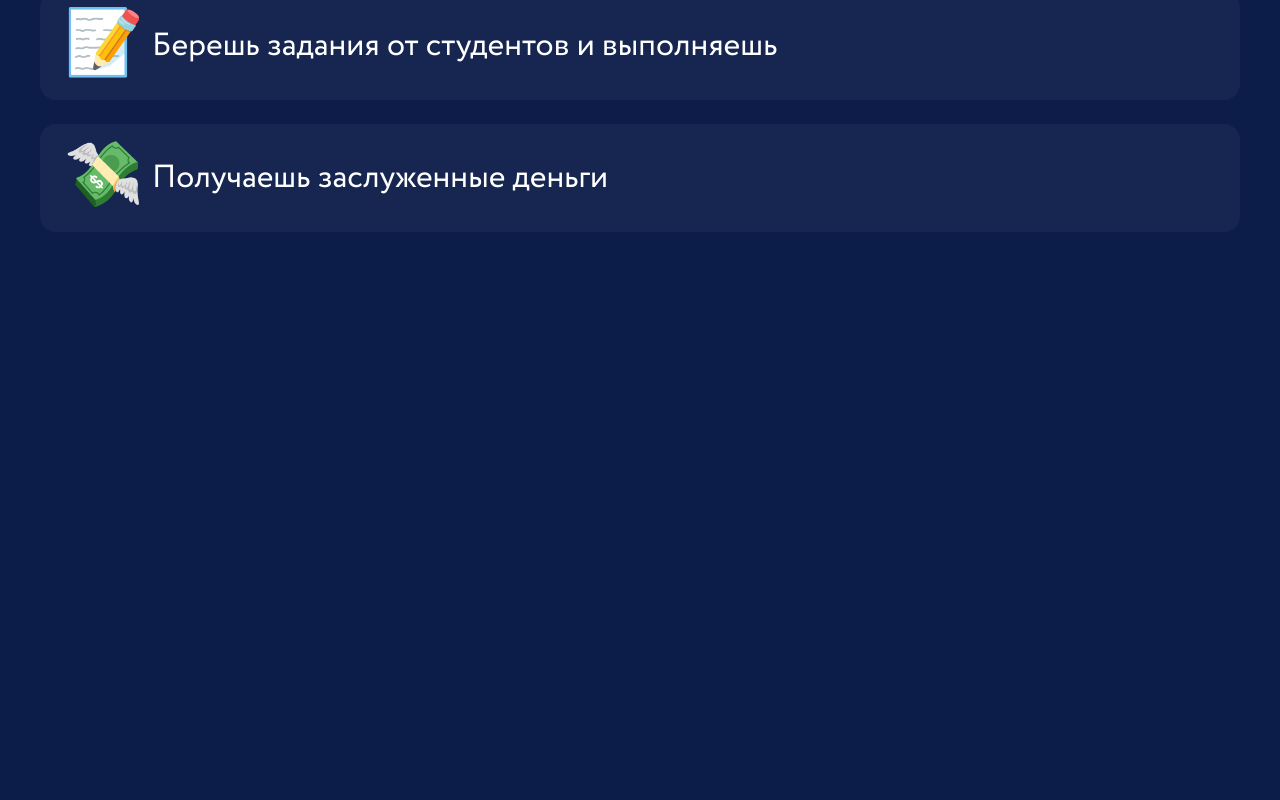
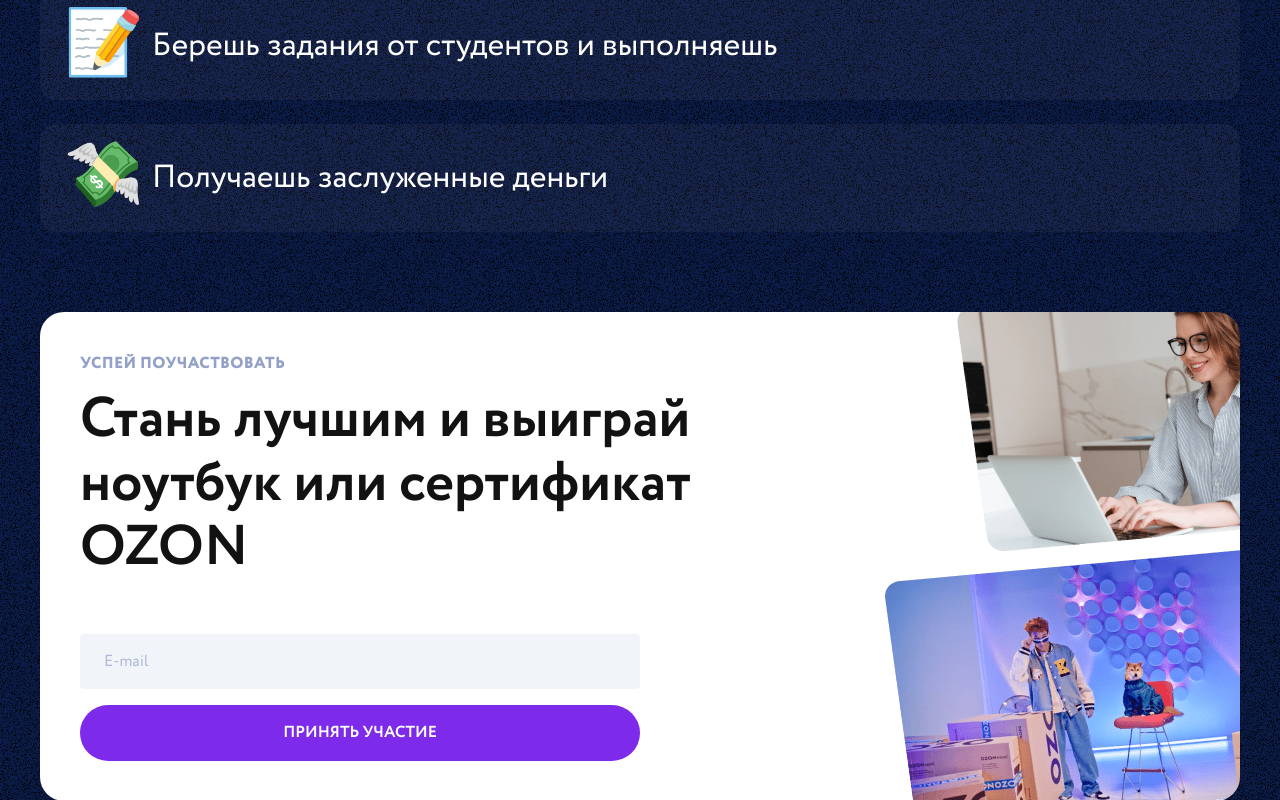
Before and after one commit to maksim-chernyshev/graduates, a website: page public/index.html in a window 1280 px wide. Shown: the part 2000-2800 px from the top of the page. Before the commit the page ends 2312 px from the top, so only its background shows below. Drawn offline with Linux system fonts and the light colour scheme.

Commit message:
- added gradient background; - added responsive banner; - added anchors to sections from header; - added 'visually-hidden' class;

```diff
--- a/public/index.html
+++ b/public/index.html
@@ -24,10 +24,9 @@
         <span>&mdash;&nbsp;платим за&nbsp;знания</span>
     </div>
     <nav class="header__navigation navigation">
-        <a class="navigation__link" href="#">От тебя</a>
-        <a class="navigation__link" href="#">Как это работает</a>
-        <a class="navigation__link" href="#">Участвуй в&nbsp;розыгрыше</a>
-        <a class="navigation__link" href="#">Отзывы</a>
+        <a class="navigation__link" href="#mission">Как это работает</a>
+        <a class="navigation__link" href="#banner">Участвуй в&nbsp;розыгрыше</a>
+        <a class="navigation__link" href="#reviews">Отзывы</a>
     </nav>
     <button class="header__menu-btn">
         <img class="header__menu-img"
@@ -63,7 +62,7 @@
             </form>
         </section>
 
-    <section class="mission content-wrapper">
+        <section class="mission content-wrapper" id="mission">
             <div class="mission__inner">
                 <h2 class="mission__title">Решай задания и&nbsp;получай деньги</h2>
                 <p class="mission__text">
@@ -177,6 +176,28 @@
             </li>
         </ul>
     </section>
+
+    <section class="banner content-wrapper" id="banner">
+        <div class="banner__inner">
+            <h2 class="banner__title visually-hidden">Розыгрыш призов</h2>
+            <p class="banner__heading">Успей поучаствовать</p>
+            <p class="banner__main-heading">Стань лучшим и&nbsp;выиграй ноутбук или сертификат OZON</p>
+            <img class="banner__img banner__img--woman" src="img/img-woman-320.png" alt="Девушка за компьютером" width="498" height="332">
+            <img class="banner__img banner__img--marketplace" src="img/img-marketplace-320.png" alt="Склад подарков" width="377" height="227">
+            <form class="banner__form" action="#">
+                <input type="hidden" value="Имя">
+                <input type="hidden" value="Фамилия">
+
+                <input class="banner__input"
+                       type="email"
+                       aria-label="Укажите свой email"
+                       placeholder="E-mail"
+                       required
+                >
+                <button class="banner__submit-btn button">Принять участие</button>
+            </form>
+        </div>
+    </section>
 </main>
 
 <footer class="footer"></footer>
--- /dev/null
+++ b/src/css/blocks/banner.scss
@@ -0,0 +1,171 @@
+.banner {
+    padding-top: 20px;
+    padding-bottom: 20px;
+
+    @media(min-width: 768px) {
+        padding-top: 32px;
+        padding-bottom: 32px;
+    }
+
+    @media(min-width: 1024px) {
+        padding-top: 40px;
+        padding-bottom: 40px;
+    }
+}
+
+.banner__inner {
+    position: relative;
+    display: grid;
+    grid-template-rows: auto auto 1fr;
+    min-height: 560px;
+    padding: 24px;
+    overflow: hidden;
+
+    border-radius: 24px;
+    background-color: var(--white);
+
+    @media(min-width: 768px) {
+        grid-template-rows: auto;
+        min-height: unset;
+        padding: 36px;
+
+        background-image:
+                url('../img/img-woman-768.png'),
+                url('../img/img-marketplace-768.png');
+        background-repeat: no-repeat;
+        background-position: right top, right bottom;
+        background-size: auto;
+    }
+
+    @media(min-width: 1024px) {
+        padding: 40px;
+
+        background-image:
+                url('../img/img-woman-1024.png'),
+                url('../img/img-marketplace-1024.png');
+    }
+
+    @media(min-width: 1440px) {
+        padding: 64px;
+
+        background-image:
+                url('../img/img-woman-1440.png'),
+                url('../img/img-marketplace-1440.png');
+    }
+}
+
+.banner__heading {
+    margin-bottom: 12px;
+
+    font-weight: 800;
+    color: var(--gray);
+    letter-spacing: 0.02em;
+    text-transform: uppercase;
+
+    @media(min-width: 1024px) {
+        font-size: 16px;
+        line-height: 24px;
+    }
+}
+
+.banner__main-heading {
+    font-size: 40px;
+    line-height: 1.15;
+    font-weight: 700;
+    color: #121213;
+
+    @media(min-width: 768px) {
+        max-width: 470px;
+        margin-bottom: 40px;
+    }
+
+    @media(min-width: 1024px) {
+        max-width: 640px;
+        margin-bottom: 54px;
+
+        font-size: 56px;
+        line-height: 64px;
+    }
+
+    @media(min-width: 1440px) {
+        max-width: 55%;
+    }
+}
+
+.banner__img {
+    display: block;
+    position: absolute;
+    width: 181px;
+    height: 113px;
+    border-radius: 16px;
+
+    @media (min-width: 768px) {
+        display: none;
+    }
+
+    &--woman {
+        bottom: 155px;
+        left: -40px;
+    }
+
+    &--marketplace {
+        bottom: 200px;
+        right: -80px;
+    }
+}
+
+.banner__form {
+    align-self: end;
+    display: flex;
+    flex-direction: column;
+    width: 100%;
+
+    @media(min-width: 768px) {
+        max-width: 70%;
+    }
+
+    @media(min-width: 1024px) {
+        max-width: 50%;
+    }
+
+    @media(min-width: 1440px) {
+        max-width: 45%;
+    }
+}
+
+.banner__input {
+    margin-bottom: 16px;
+    padding: 14px 24px 12px;
+
+    font-size: 14px;
+    line-height: 20px;
+
+    border: none;
+    border-radius: 4px;
+    background-color: var(--gray-light);
+
+    @media(min-width: 768px) {
+        padding-top: 16px;
+        padding-bottom: 15px;
+
+        font-size: 16px;
+        line-height: 24px;
+    }
+
+    &::placeholder {
+        color: var(--gray);
+        opacity: 0.7;
+    }
+
+    &:focus {
+        outline: none;
+
+        &::placeholder {
+            color: transparent;
+        }
+    }
+}
+
+.banner__submit-btn {
+    width: 100%;
+}
--- a/src/css/blocks/hero.scss
+++ b/src/css/blocks/hero.scss
@@ -21,7 +21,7 @@
     }
 
     @media (min-width: 1440px) {
-        background-position: right center;
+        background-position: right -20px center;
         background-size: 670px;
     }
 }
--- a/src/css/blocks/root.scss
+++ b/src/css/blocks/root.scss
@@ -6,6 +6,7 @@
     color: var(--white);
 
     background-color: var(--black);
+    background-image: url('../img/bg-gradient.png');
 
     @media (min-width: 768px) {
         padding-top: 32px;
@@ -30,3 +31,15 @@
         padding-left: 32px;
     }
 }
+
+.visually-hidden {
+    position: absolute !important;
+    width: 1px !important;
+    height: 1px !important;
+    padding: 0 !important;
+    margin: -1px !important;
+    overflow: hidden !important;
+    clip: rect(0, 0, 0, 0) !important;
+    white-space: nowrap !important;
+    border: 0 !important;
+}
--- a/src/css/main.scss
+++ b/src/css/main.scss
@@ -10,3 +10,4 @@
 @import 'blocks/hero-form';
 @import 'blocks/mission';
 @import 'blocks/steps';
+@import 'blocks/banner';
```
Also changed, not shown: public/css/main.min.css, public/img/bg-gradient.png (added), public/img/img-marketplace-1024.png (added), public/img/img-marketplace-1440.png (added), public/img/img-marketplace-320.png (added), public/img/img-marketplace-768.png (added), public/img/img-woman-1024.png (added), public/img/img-woman-1440.png (added), public/img/img-woman-320.png (added), public/img/img-woman-768.png (added). Lines whose indentation alone changed are shown as unchanged.
